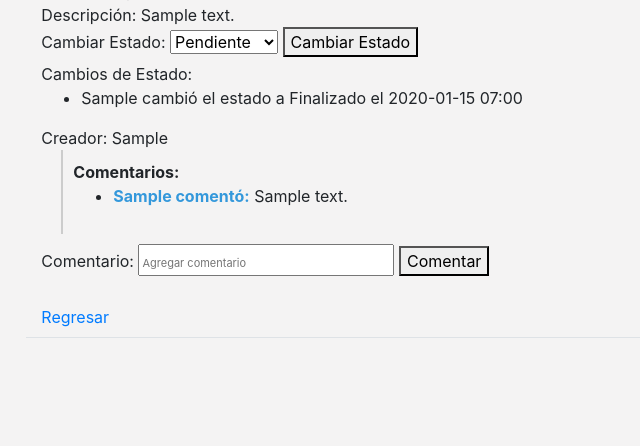
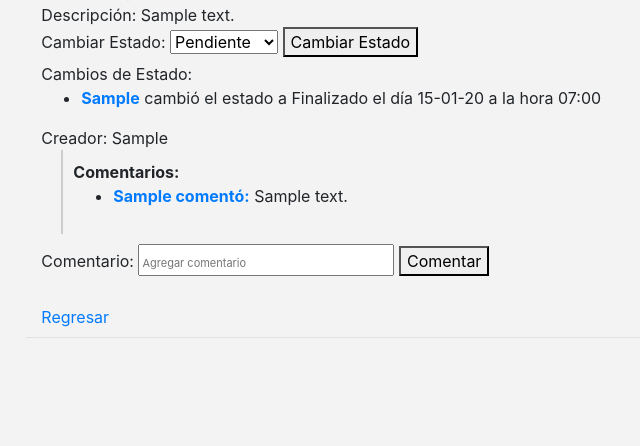
Before and after one commit to FranciscoTejada/Gestion-de-comunicados-IT, a Flask app: page /verTicket/1 in a window 1280 px wide. Shown: the part 112-558 px from the top of the page, without its empty margins (211-851 px from the left). Run offline with Flask 3, Linux system fonts and the light colour scheme; tables that the repository leaves empty hold one stand-in row (values such as "Sample post"); some libraries are stand-ins or nearby versions.

Commit message:
Detalles para embellecer

```diff
--- a/APP/app.py
+++ b/APP/app.py
@@ -260,7 +260,7 @@ def cambiar_estado(ticket_id):
         cambio_estado = CambiosEstadoTicket(ticket=ticket, usuario=session['usuario'], estado=nuevo_estado,
                                             fecha=datetime.now(
                                                 pytz.timezone('America/Argentina/Buenos_Aires')).strftime(
-                                                '%Y-%m-%d %H:%M:%S'))
+                                                '%d-%m-%y %H:%M:%S'))
         db.session.add(cambio_estado)
         db.session.commit()
     return redirect(url_for('ver_ticket', ticket_id=ticket_id))
--- a/APP/models.py
+++ b/APP/models.py
@@ -32,7 +32,7 @@ class Tickets(db.Model):
     estado = db.Column(db.String(20), nullable=False)
     fecha_creacion = db.Column(db.DateTime,
                                default=datetime.now(pytz.timezone('America/Argentina/Buenos_Aires')).strftime(
-                                   '%Y-%m-%d %H:%M:%S'))
+                                   '%d-%m-%y %H:%M:%S'))
     creador = db.Column(db.String(100), nullable=True)
     comentarios = db.relationship('Comentario', backref='ticket', lazy=True)
 
@@ -76,4 +76,4 @@ class CambiosEstadoTicket(db.Model):
     usuario = db.Column(db.String(100))
     estado = db.Column(db.String(20))
     fecha = db.Column(db.DateTime, default=datetime.now(pytz.timezone('America/Argentina/Buenos_Aires')).strftime
-    ('%Y-%m-%d %H:%M:%S'))
+    ('%d-%m-%y %H:%M:%S'))
--- a/APP/static/css/styles2.css
+++ b/APP/static/css/styles2.css
@@ -196,9 +196,13 @@ color:#fff;
 }
 
 .creador{
-    color: #3498DB;
+    color: #007BFF;
     font-weight: bold;
 
+}
+.cambioEstado{
+    color: #007BFF;
+    font-weight: bold;
 }
 .logoHome{
   position: absolute;
--- a/APP/templates/detalleTicket.html
+++ b/APP/templates/detalleTicket.html
@@ -22,7 +22,7 @@
     <ul>
         {% for cambio in ticket.cambios_estado %}
             <li>
-                {{ cambio.usuario }} cambió el estado a {{ cambio.estado }} el {{ cambio.fecha.astimezone(config['TIMEZONE']).strftime('%Y-%m-%d %H:%M') }}
+                <span class="cambioEstado"> {{ cambio.usuario }}</span> cambió el estado a {{ cambio.estado }} el día {{ cambio.fecha.astimezone(config['TIMEZONE']).strftime('%d-%m-%y a la hora %H:%M') }}
             </li>
         {% endfor %}
     </ul>
```
